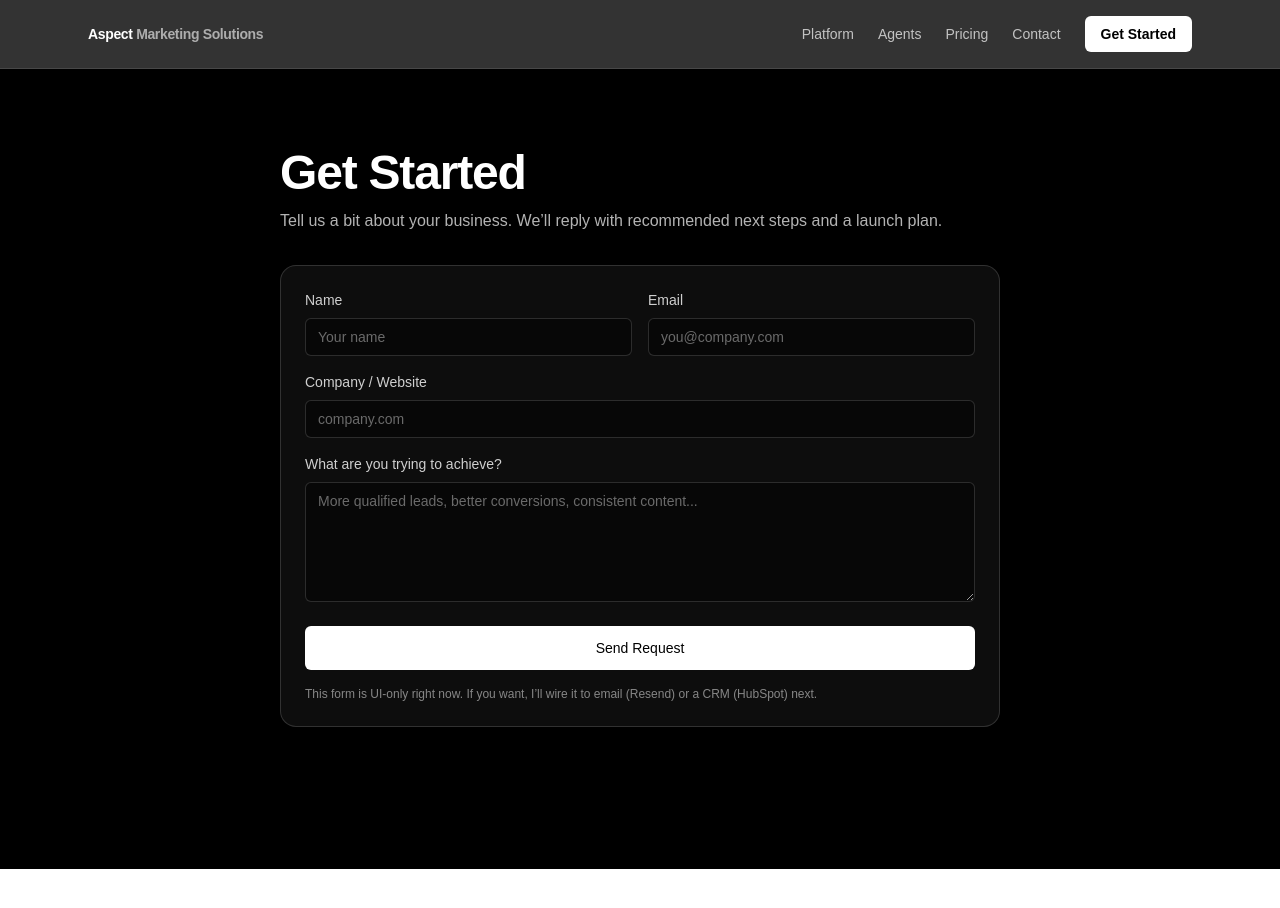
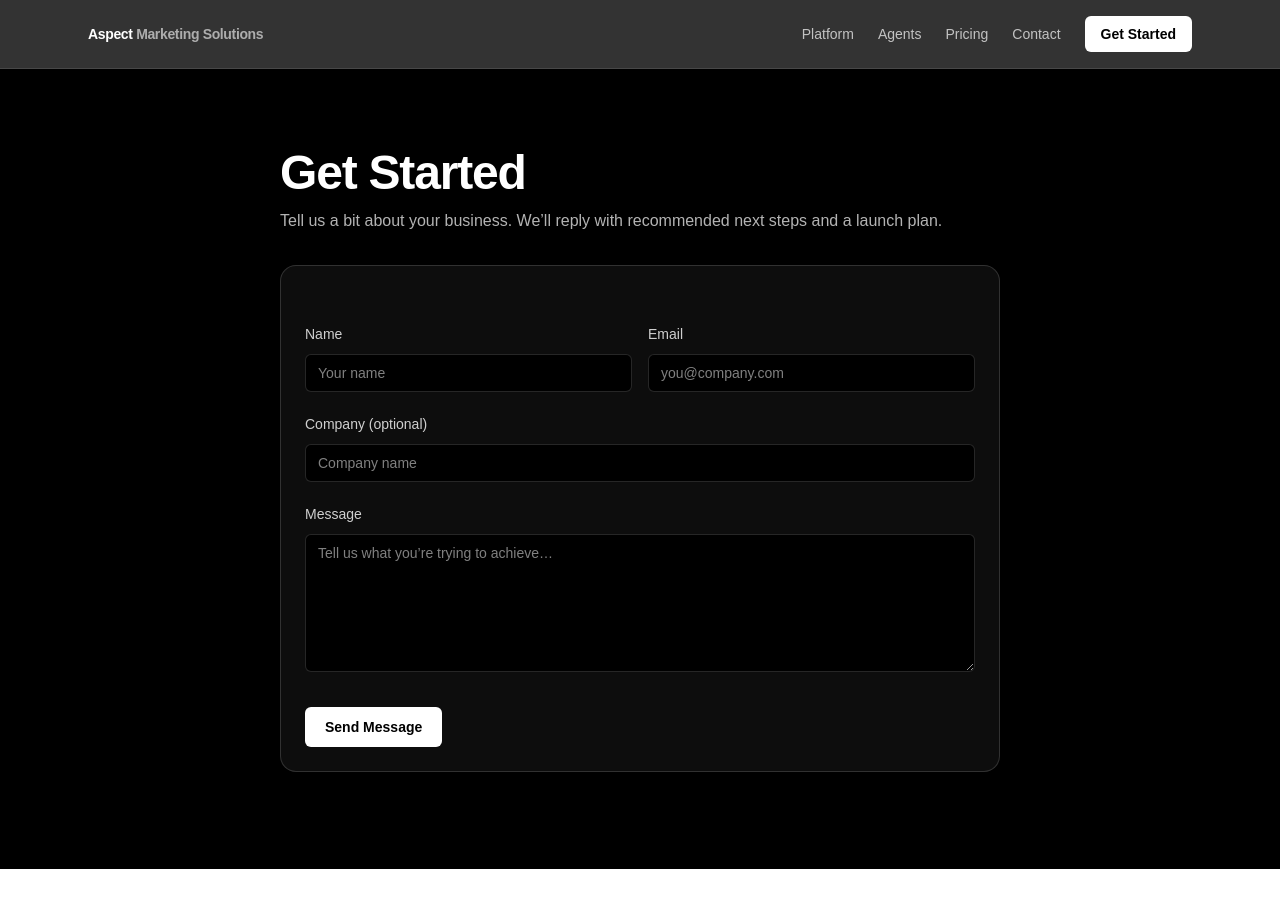
Before and after one commit to Bagelwaffles/Aspect-Marketing-Solutions-, a Next.js app in the folder site/: page /contact in a window 1280 px wide. Shown: the top 908 px of the page. Built offline with nearby package versions, Linux system fonts and the light colour scheme.

Commit message:
feat: contact form server action

```diff
--- a/site/app/contact/ContactForm.tsx
+++ b/site/app/contact/ContactForm.tsx
@@ -0,0 +1,120 @@
+"use client";
+
+import { useFormState, useFormStatus } from "react-dom";
+import type { ContactState } from "./actions";
+import { submitContact } from "./actions";
+
+function SubmitButton() {
+  const { pending } = useFormStatus();
+
+  return (
+    <button
+      type="submit"
+      disabled={pending}
+      className="rounded-md bg-white px-5 py-2.5 text-sm font-semibold text-black hover:bg-white/90 transition disabled:opacity-60"
+    >
+      {pending ? "Sending…" : "Send Message"}
+    </button>
+  );
+}
+
+const initialState: ContactState = { ok: false, message: "" };
+
+export default function ContactForm() {
+  const [state, action] = useFormState(submitContact, initialState);
+  const fieldErrors = !state.ok ? state.fieldErrors ?? {} : {};
+
+  return (
+    <form action={action} className="mt-8 space-y-5">
+      <div className="hidden">
+        <label htmlFor="website">Website</label>
+        <input id="website" name="website" autoComplete="off" tabIndex={-1} />
+      </div>
+
+      <div className="grid gap-4 md:grid-cols-2">
+        <div>
+          <label className="text-sm text-white/80" htmlFor="name">
+            Name
+          </label>
+          <input
+            id="name"
+            name="name"
+            className={`mt-2 w-full rounded-md border bg-black px-3 py-2 text-sm text-white outline-none ${
+              fieldErrors.name ? "border-red-500/70" : "border-white/15"
+            }`}
+            placeholder="Your name"
+          />
+          {fieldErrors.name && (
+            <p className="mt-2 text-xs text-red-400">{fieldErrors.name}</p>
+          )}
+        </div>
+
+        <div>
+          <label className="text-sm text-white/80" htmlFor="email">
+            Email
+          </label>
+          <input
+            id="email"
+            name="email"
+            type="email"
+            className={`mt-2 w-full rounded-md border bg-black px-3 py-2 text-sm text-white outline-none ${
+              fieldErrors.email ? "border-red-500/70" : "border-white/15"
+            }`}
+            placeholder="you@company.com"
+          />
+          {fieldErrors.email && (
+            <p className="mt-2 text-xs text-red-400">{fieldErrors.email}</p>
+          )}
+        </div>
+      </div>
+
+      <div>
+        <label className="text-sm text-white/80" htmlFor="company">
+          Company (optional)
+        </label>
+        <input
+          id="company"
+          name="company"
+          className={`mt-2 w-full rounded-md border bg-black px-3 py-2 text-sm text-white outline-none ${
+            fieldErrors.company ? "border-red-500/70" : "border-white/15"
+          }`}
+          placeholder="Company name"
+        />
+      </div>
+
+      <div>
+        <label className="text-sm text-white/80" htmlFor="message">
+          Message
+        </label>
+        <textarea
+          id="message"
+          name="message"
+          rows={6}
+          className={`mt-2 w-full rounded-md border bg-black px-3 py-2 text-sm text-white outline-none ${
+            fieldErrors.message ? "border-red-500/70" : "border-white/15"
+          }`}
+          placeholder="Tell us what you’re trying to achieve…"
+        />
+        {fieldErrors.message && (
+          <p className="mt-2 text-xs text-red-400">{fieldErrors.message}</p>
+        )}
+      </div>
+
+      {state.message && (
+        <div
+          className={`rounded-md border px-4 py-3 text-sm ${
+            state.ok
+              ? "border-emerald-500/30 text-emerald-200"
+              : "border-white/15 text-white/80"
+          }`}
+        >
+          {state.message}
+        </div>
+      )}
+
+      <div className="pt-2">
+        <SubmitButton />
+      </div>
+    </form>
+  );
+}
--- /dev/null
+++ b/site/app/contact/actions.ts
@@ -0,0 +1,47 @@
+"use server";
+
+type FieldErrors = Partial<Record<"name" | "email" | "company" | "message", string>>;
+
+export type ContactState = { ok: boolean; message: string; fieldErrors?: FieldErrors };
+
+function isEmail(value: string) {
+  // intentionally simple; avoids false negatives and dependency bloat
+  return /^[^\s@]+@[^\s@]+\.[^\s@]+$/.test(value);
+}
+
+function clean(input: unknown) {
+  return typeof input === "string" ? input.trim() : "";
+}
+
+export async function submitContact(
+  _prevState: ContactState,
+  formData: FormData
+): Promise<ContactState> {
+  // Honeypot (bots fill hidden fields)
+  const website = clean(formData.get("website"));
+  if (website) {
+    return { ok: false, message: "Submission rejected." };
+  }
+
+  const name = clean(formData.get("name"));
+  const email = clean(formData.get("email"));
+  const company = clean(formData.get("company"));
+  const message = clean(formData.get("message"));
+
+  const fieldErrors: FieldErrors = {};
+  if (!name) fieldErrors.name = "Please enter your name.";
+  if (!email) fieldErrors.email = "Please enter your email.";
+  else if (!isEmail(email)) fieldErrors.email = "Please enter a valid email.";
+  if (!message) fieldErrors.message = "Please enter a message.";
+  if (message && message.length > 2000) fieldErrors.message = "Message is too long (max 2000 chars).";
+
+  if (Object.keys(fieldErrors).length > 0) {
+    return { ok: false, message: "Please fix the highlighted fields.", fieldErrors };
+  }
+
+  // TODO: wire to email/CRM (Resend, Postmark, HubSpot, etc.)
+  // For now: server-side log so you have an audit trail in hosting logs.
+  console.log("[contact] submission", { name, email, company, message });
+
+  return { ok: true, message: "Thanks — we’ll get back to you shortly." };
+}
--- a/site/app/contact/page.tsx
+++ b/site/app/contact/page.tsx
@@ -1,4 +1,6 @@
 // site/app/contact/page.tsx
+
+import ContactForm from "./ContactForm";
 
 export default function ContactPage() {
   return (
@@ -13,58 +15,7 @@ export default function ContactPage() {
         </p>
 
         <div className="mt-8 rounded-2xl border border-white/15 bg-white/5 p-6">
-          <form className="grid gap-4">
-            <div className="grid gap-4 md:grid-cols-2">
-              <label className="grid gap-2 text-sm">
-                <span className="text-white/80">Name</span>
-                <input
-                  className="rounded-md border border-white/15 bg-black/40 px-3 py-2 text-white outline-none placeholder:text-white/40 focus:border-white/30"
-                  placeholder="Your name"
-                  name="name"
-                />
-              </label>
-
-              <label className="grid gap-2 text-sm">
-                <span className="text-white/80">Email</span>
-                <input
-                  className="rounded-md border border-white/15 bg-black/40 px-3 py-2 text-white outline-none placeholder:text-white/40 focus:border-white/30"
-                  placeholder="you@company.com"
-                  name="email"
-                  type="email"
-                />
-              </label>
-            </div>
-
-            <label className="grid gap-2 text-sm">
-              <span className="text-white/80">Company / Website</span>
-              <input
-                className="rounded-md border border-white/15 bg-black/40 px-3 py-2 text-white outline-none placeholder:text-white/40 focus:border-white/30"
-                placeholder="company.com"
-                name="website"
-              />
-            </label>
-
-            <label className="grid gap-2 text-sm">
-              <span className="text-white/80">What are you trying to achieve?</span>
-              <textarea
-                className="min-h-[120px] rounded-md border border-white/15 bg-black/40 px-3 py-2 text-white outline-none placeholder:text-white/40 focus:border-white/30"
-                placeholder="More qualified leads, better conversions, consistent content..."
-                name="message"
-              />
-            </label>
-
-            <button
-              type="button"
-              className="mt-2 rounded-md bg-white px-5 py-3 text-sm font-medium text-black transition hover:bg-white/90"
-            >
-              Send Request
-            </button>
-
-            <p className="text-xs text-white/50">
-              This form is UI-only right now. If you want, I’ll wire it to email
-              (Resend) or a CRM (HubSpot) next.
-            </p>
-          </form>
+          <ContactForm />
         </div>
       </section>
     </main>
```
